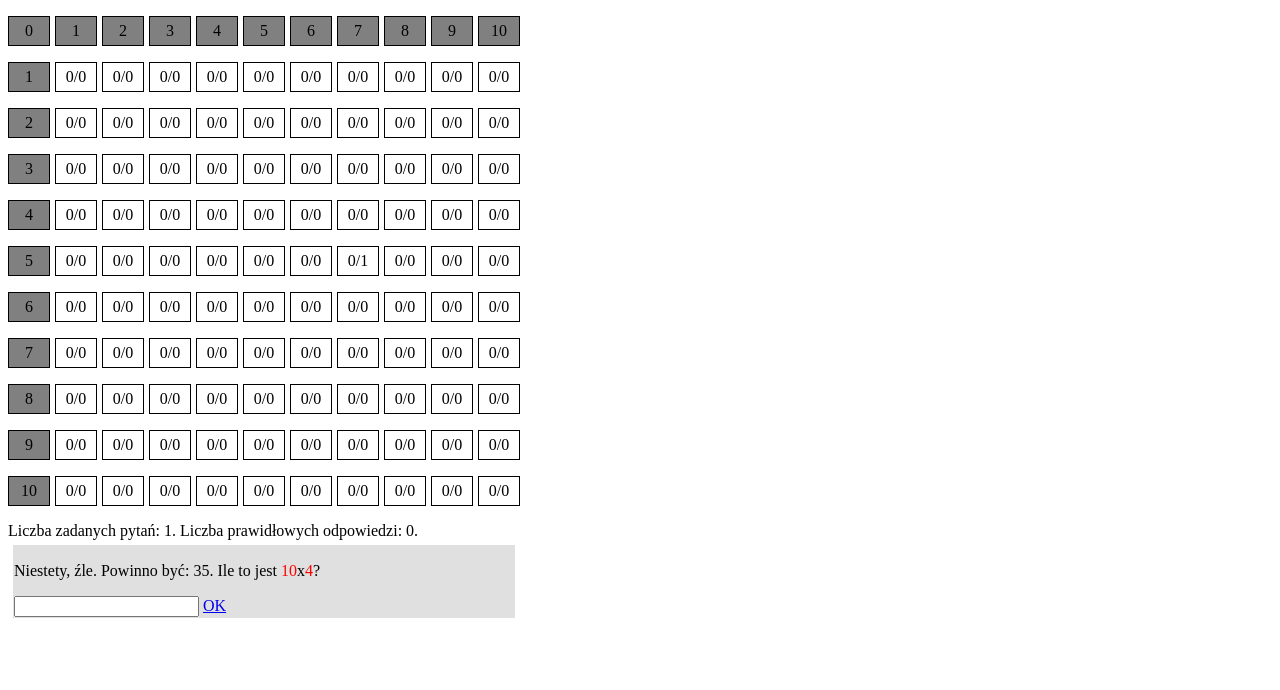
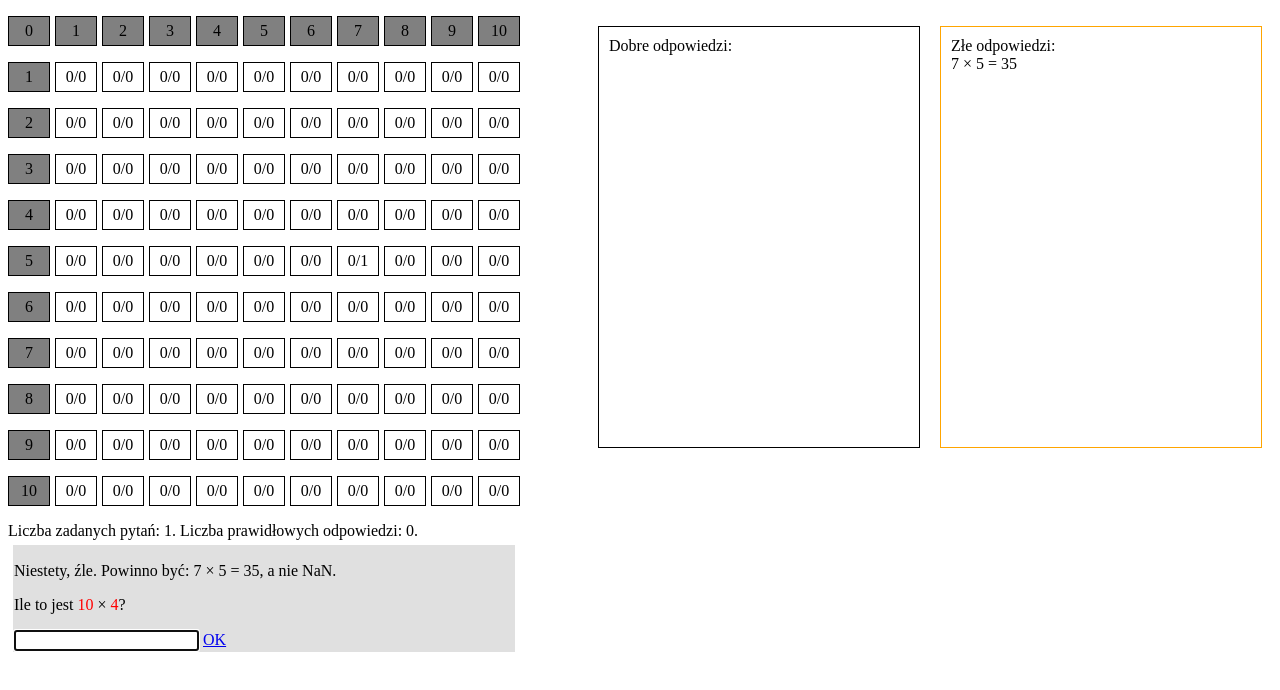
Before and after one commit to SebastianCelejewski/multiplication_table, a plain HTML site: page index.html in a window 1280 px wide. Both pictures are taken after a click on the link "OK". Drawn offline with Linux system fonts and the light colour scheme.

Commit message:
Introducing answers log and autofocus on answer text field

```diff
--- a/index.html
+++ b/index.html
@@ -1,7 +1,7 @@
 <!doctype html>
 <html>
 <head>
-	<meta charset="UTF-8"/>
+    <meta charset="UTF-8"/>
     <style>
 
         .cell {
@@ -31,6 +31,21 @@
         #feedback {
 
         }
+
+        .history {
+            float: right;
+            border: 1px solid black;
+            width: 300px;
+            height: 400px;
+            padding: 10px;
+            margin: 10px;
+            overflow: scroll;
+        }
+
+        #invalidAnswers {
+            border: 1px solid orange;
+        }
+
     </style>
     <script>
         var a = []
@@ -72,6 +87,8 @@
 
             document.getElementById("x").innerHTML = x
             document.getElementById("y").innerHTML = y
+
+            document.getElementById("answer").focus();
         }
 
         function submitAnswer() {
@@ -81,15 +98,23 @@
 
             if (x * y == answer) {
                 a[x-1][y-1].valid += 1;
-                document.getElementById("feedback").innerHTML = "Dobrze! ";
+                document.getElementById("feedback").innerHTML = "Dobrze! " + x + " &times; " + y + " = "+ (x*y) + ".";
                 document.getElementById("answer").value = "";
                 validAnswers += 1;
                 allAnswers += 1;
+
+                answers = document.getElementById("validAnswers");
+                answers.innerHTML += x + " &times; " + y + " = "+ (x*y) + "<br/>";;
+                answers.scrollTop = answers.scrollHeight;
             } else {
                 a[x-1][y-1].invalid += 1;
-                document.getElementById("feedback").innerHTML = "Niestety, źle. Powinno być: "+(x*y)+". ";
+                document.getElementById("feedback").innerHTML = "Niestety, źle. Powinno być: " + x + " &times; " + y + " = "+ (x*y) + ", a nie " + answer + ".";
                 document.getElementById("answer").value = "";
                 allAnswers += 1;
+
+                answers = document.getElementById("invalidAnswers");
+                answers.innerHTML += x + " &times; " + y + " = "+ (x*y) + "<br/>";;
+                answers.scrollTop = answers.scrollHeight;
             }
             renderTable();
             askQuestion();
@@ -97,10 +122,13 @@
     </script>
 </head>
 <body onload="run();">
+    <div id="invalidAnswers" class="history">Złe odpowiedzi:<br/></div>
+    <div id="validAnswers" class="history">Dobre odpowiedzi:<br/></div>
     <div id="tabliczka"></div>
     <div id="summary"></div>
     <div id="question">
-        <p><span id="feedback"></span>Ile to jest <span class="addend" id="x"></span>x<span class="addend" id="y"></span>?</p>
+        <p><span id="feedback"></span></p>
+        <p>Ile to jest <span class="addend" id="x"></span> &times; <span class="addend" id="y"></span>?</p>
         <input id="answer" type="text" onkeydown="if (event.keyCode==13) {submitAnswer();}"></input>
         <a href="#" onclick="submitAnswer();">OK</a>
     </div>
```
